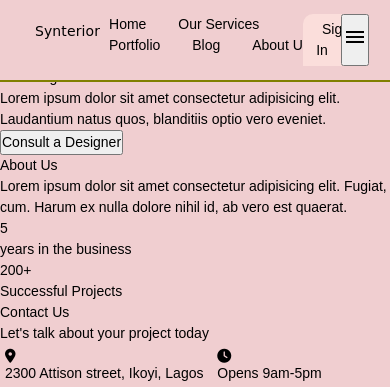
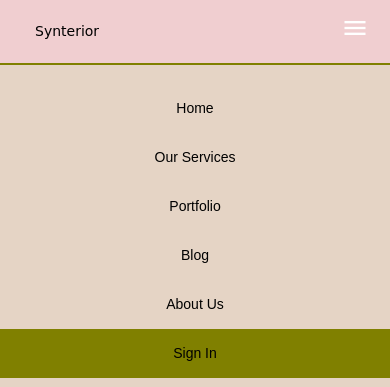
Before and after one commit to TubiOb/Synterior-Designs, a plain HTML site: page index.html in a window 390 px wide. Shown: the top 387 px of the page. Drawn offline with nearby package versions, Linux system fonts and the light colour scheme.

Commit message:
Navigation Bar

```diff
--- a/css/style.css
+++ b/css/style.css
@@ -20,31 +20,21 @@ nav {
         right: 0;
         z-index: 99;
         background-color: #f0ced0;
-    padding: 1rem 1.5rem;
         display: flex;
         align-content: center;
         justify-content: space-between;
         color: black;
         border-bottom: 2px solid olive;
         cursor: pointer;
+        padding: 1rem 1.5rem;
     }
-
-
-/* nav a {
-    text-align: center;
-    padding: 12px;
-    font-size: 13px;
-    line-height: 25px;
-    border-radius: 4px;
-} */
 
     nav h1 {
         font-family: 'Satisfy', cursive;
-    letter-spacing: .1px;
+        letter-spacing: 0px;
         padding: 0.5rem 1rem;
-    padding-right: calc(1rem - 5px);
+        padding-right: calc(1rem - 3px);
         transition: 0.3s;
-    /* cursor: pointer; */
     }
 
     nav h1:hover {
@@ -52,19 +42,21 @@ nav h1:hover {
         text-shadow: 5px black;
     }
 
-.menu,
-.menu-button {
-    /* display: none; */
+    .menu {
+        display: none;
         align-items: center;
         margin: 0 -1rem;
     }
 
     .menu-button {
+        display: none;
+        align-items: center;
         background-color: #fbdedb;
-    border: none;
+        box-shadow: 2px 2px grey;
         border-top-left-radius: 10px;
         border-bottom-right-radius: 10px;
         padding: 5px;
+        margin: 0 1rem;
     }
 
     .menu a,
@@ -84,3 +76,74 @@ nav h1:hover {
         color: olive;
         font-weight: 400;
     }
+
+    .hamburger {
+        appearance: none;
+        outline: none;
+        border: none;
+        background: none;
+        cursor: pointer;
+        display: block;
+        width: 2rem;
+        height: 2rem;
+    }
+
+    .hamburger span {
+        color: white;
+        font-size: 2rem;
+    }
+
+    .mobile-menu {
+        position: fixed;
+        top: 0;
+        left: 0;
+        width: 100%;
+        height: 100%;
+        z-index: 98;
+        opacity: 0;
+        transform: translate(50%, -50%);
+        background-color: #e5d4c5;
+        transition: 0.3s;
+        padding-top: 6rem;
+    }
+
+    .mobile-menu.is-open {
+        opacity: 1;
+        transform: translateY(0);
+    }
+
+    .mobile-menu a {
+        display: block;
+        padding: 1rem;
+        color: black;
+        text-align: center;
+        text-decoration: none;
+        font-size: 1rem;
+        transition: 0.3s;
+    }
+
+    .button {
+        color: white;
+        background-color: olive;
+    }
+
+    .mobile-menu a:hover {
+        color: olive;
+        background-color: #FFF;
+    }
+
+    .button:hover {
+        color: white;
+        background-color: #e5d4c5;
+    }
+
+    @media (min-width: 760px) {
+        .mobile-menu,
+        .hamburger {
+            display: none;
+        }
+        .menu,
+        .menu-button {
+            display: flex;
+        }
+    }
--- a/index.html
+++ b/index.html
@@ -35,16 +35,17 @@
                 </button>
         </nav>
 
-        <div class="mobile-menu">
+        <div class="mobile-menu is-open">
             <a href="index.html" class="current">Home</a>
             <a href="services.html">Our Services</a>
             <a href="portfolio.html">Portfolio</a>
             <a href="blog.html">Blog</a>
             <a href="aboutUs.html">About Us</a>
+            <a href="login.html" class="button">Sign In</a>
         </div>
 
 
-        <button><a href="login.html">Sign In</a></button>
+
     </header>
 
     <main class="welcome">
```
Lines whose indentation alone changed are shown as unchanged.
